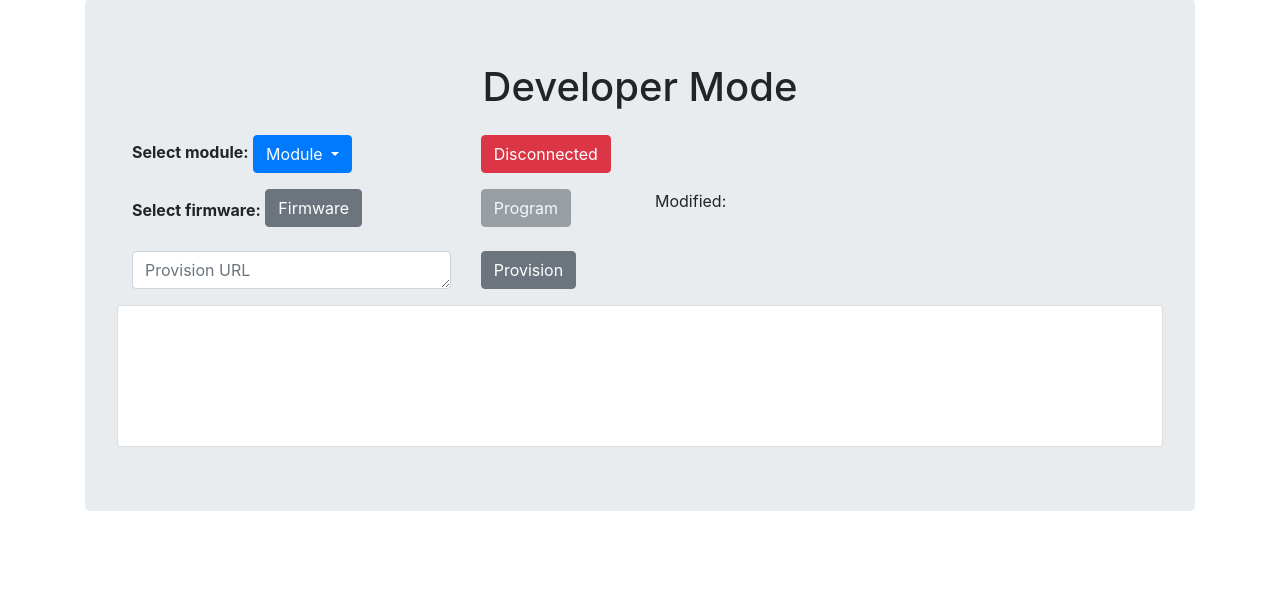
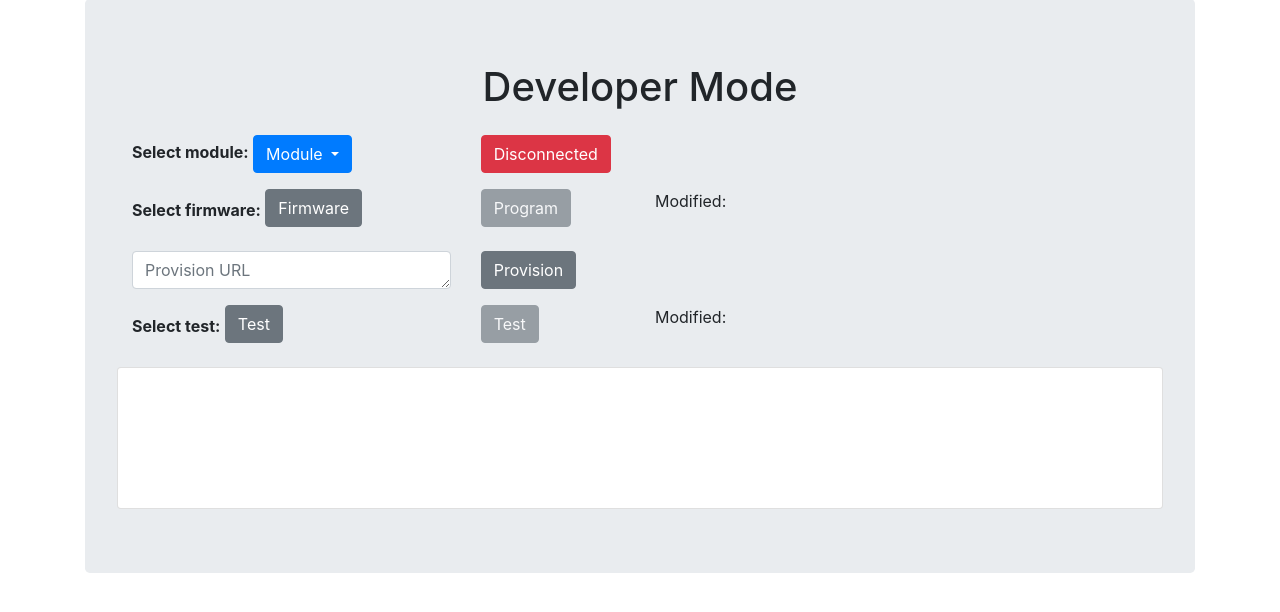
Before and after one commit to thingpilot/rpi_test_platform, a Flask app: page /developer in a window 1280 px wide. Shown: the part 57-669 px from the top of the page. Run offline with Flask 2, Linux system fonts and the light colour scheme; parts of the project's set-up code (start-up, migrations or seed data) failed here and were passed over; some libraries are stand-ins or nearby versions.

Commit message:
Handle upload of Python test files

```diff
--- a/app.py
+++ b/app.py
@@ -6,6 +6,7 @@
 """
 
 # Standard library imports
+import atexit
 from os import urandom, path, getcwd
 
 # 3rd-party library imports
@@ -19,12 +20,15 @@ import app_utils
 from ocd import ocd_wrapper
 
 # Global Flask and SocketIO objects
-ALLOWED_EXTENSIONS = {'bin'}
+ALLOWED_FW_EXTENSIONS = {'bin'}
+ALLOWED_TEST_EXTENSIONS = {'py'}
 FIRMWARE_FOLDER = '/ocd/firmware'
+TEST_FOLDER = '/module_tests'
 
 app = Flask(__name__)
 app.config['SECRET_KEY'] = f"{urandom(64)}"
 app.config['FIRMWARE_FOLDER'] = FIRMWARE_FOLDER
+app.config['TEST_FOLDER'] = TEST_FOLDER
 socketio = SocketIO(app, async_mode='eventlet')
 
 
@@ -33,9 +37,13 @@ def home():
     return render_template("home.html")
 
 
-def allowed_file(filename):
-    return '.' in filename and \
-           filename.rsplit('.', 1)[1].lower() in ALLOWED_EXTENSIONS
+def allowed_file(filename, type):
+    if type == 'FW':
+        return '.' in filename and \
+            filename.rsplit('.', 1)[1].lower() in ALLOWED_FW_EXTENSIONS
+    elif type == 'TEST':
+        return '.' in filename and \
+            filename.rsplit('.', 1)[1].lower() in ALLOWED_TEST_EXTENSIONS
 
 
 @app.route('/firmware', methods=['POST'])
@@ -49,13 +57,31 @@ def firmware_upload():
         if file.filename == '':
             return Response(status=400)
 
-        if allowed_file(file.filename):
+        if allowed_file(file.filename, 'FW'):
             filename = secure_filename(file.filename)
             file.save(f"{getcwd()}{path.join(app.config['FIRMWARE_FOLDER'], filename)}")
             return Response(status=201)
         else:
             return Response(status=400)
 
+
+@app.route('/test', methods=['POST'])
+def test_upload():
+    if request.method == 'POST':
+        if 'file' not in request.files:
+            return Response(status=415)
+
+        file = request.files['file']
+
+        if file.filename == '':
+            return Response(status=400)
+
+        if allowed_file(file.filename, 'TEST'):
+            filename = secure_filename(file.filename)
+            file.save(f"{getcwd()}{path.join(app.config['TEST_FOLDER'], filename)}")
+            return Response(status=201)
+        else:
+            return Response(status=400)
 
 
 @app.route('/developer')
@@ -123,5 +149,10 @@ def programming_unknown_error():
     socketio.emit('js_programming_unknown_error')
 
 
+def exit_handler():
+    socketio.emit('SHUTDOWN')
+
+
 if __name__ == '__main__':
+    atexit.register(exit_handler)
     socketio.run(app, host=app_utils.get_ip_address(), port=80, debug=True)
--- a/static/css/custom.css
+++ b/static/css/custom.css
@@ -1,3 +1,7 @@
-#fileUploadButton {
+#firmwareUploadButton {
     display: none;
 }
+
+#testUploadButton {
+    display: none;
+}
--- a/templates/developer.html
+++ b/templates/developer.html
@@ -36,8 +36,8 @@
             <div class="col-sm-4">
                 <form method=post enctype=multipart/form-data id="firmwareUploadForm">
                     <b>Select firmware:</b>
-                    <input type="file" id="fileUploadButton" accept=".bin" name=file onchange=handleUpload(this.files)>
-                    <label class="btn btn-secondary" for="fileUploadButton" id="fileUploadLabel">Firmware</label>
+                    <input type="file" id="firmwareUploadButton" accept=".bin" name=file onchange=handleFirmwareUpload(this.files)>
+                    <label class="btn btn-secondary" for="firmwareUploadButton" id="firmwareUploadLabel">Firmware</label>
                 </form>
             </div>
             <div class="col-sm-2">
@@ -46,7 +46,7 @@
                 </button>
             </div>
             <div class="col-sm-6">
-                <label id="fileDateLabel">Modified: </label>
+                <label id="firmwareDateLabel">Modified: </label>
             </div>
         </div>
         <p></p>
@@ -62,6 +62,24 @@
             <div class="col-sm-6">
             </div>
         </div>
+        <p></p>
+        <div class="row">
+            <div class="col-sm-4">
+                <form method=post enctype=multipart/form-data id="testUploadForm">
+                    <b>Select test:</b>
+                    <input type="file" id="testUploadButton" accept=".py" name=file onchange=handleTestUpload(this.files)>
+                    <label class="btn btn-secondary" for="testUploadButton" id="testUploadLabel">Test</label>
+                </form>
+            </div>
+            <div class="col-sm-2">
+                <button class="btn btn-secondary" type="button" id="testButton" disabled onclick=handleTest()>
+                    Test
+                </button>
+            </div>
+            <div class="col-sm-6">
+                <label id="testDateLabel">Modified: </label>
+            </div>
+        </div>
     </div>
     <p></p>
     <div class="card">
@@ -74,11 +92,9 @@
     </div>
 </div>
 
-
-
-
 <script>
     var socket = io();
+    var pgm_start_time;
 
     socket.on('js_module_present', function() {
         $('#moduleDetectButton').text("Connected");
@@ -92,17 +108,16 @@
 
     socket.on('js_programming_started', function() {
         bootstrap_alert.primary("Programming started...")
-
-        console.log($('#terminal').text())
+        pgm_start_time = new Date().getTime();
     })
 
     socket.on('js_programming_progress', function(data) {
-        console.log(data)
         $('#terminal').text(data + $('#terminal').text())
     })
 
     socket.on('js_programming_success', function() {
-        bootstrap_alert.success("Programming successful")
+        var pgm_end_time = new Date().getTime();
+        bootstrap_alert.success("Programming successful. Took: " + (pgm_end_time - pgm_start_time) + "ms")
         $('#programButton').removeClass("btn btn-secondary").addClass("btn btn-success")
     })
 
@@ -156,7 +171,7 @@
         }
     });
 
-    function handleUpload(file) {
+    function handleFirmwareUpload(file) {
         var form_data = new FormData($('#firmwareUploadForm')[0]);
 
         var filename = file[0].name;
@@ -174,10 +189,10 @@
 
             },
             success: function(data) {
-                $('#fileUploadLabel').removeClass("btn btn-danger");
-                $('#fileUploadLabel').removeClass("btn btn-secondary").addClass("btn btn-success");
-                $('#fileUploadLabel').text(filename);
-                $('#fileDateLabel').text("Modified: " + date);
+                $('#firmwareUploadLabel').removeClass("btn btn-danger");
+                $('#firmwareUploadLabel').removeClass("btn btn-secondary").addClass("btn btn-success");
+                $('#firmwareUploadLabel').text(filename);
+                $('#firmwareDateLabel').text("Modified: " + date);
 
                 $('#programButton').prop('disabled', false);
                 $('#programButton').removeClass("btn btn-success")
@@ -188,9 +203,9 @@
                 bootstrap_alert.success("Successfully uploaded " + filename + " at " + upload_date);
             },
             error: function(data) {
-                $('#fileUploadLabel').removeClass("btn btn-secondary").addClass("btn btn-danger");
-                $('#fileUploadLabel').text("Invalid");
-                $('#fileDateLabel').text("Modified: ");
+                $('#firmwareUploadLabel').removeClass("btn btn-secondary").addClass("btn btn-danger");
+                $('#firmwareUploadLabel').text("Invalid");
+                $('#firmwareDateLabel').text("Modified: ");
 
                 $('#programButton').prop('disabled', true);
                 $('#programButton').removeClass("btn btn-success")
@@ -210,11 +225,72 @@
             }
         });
 
-        $('#fileUploadButton').val("");
+        $('#firmwareUploadButton').val("");
     }
 
     function handleProgram() {
-        socket.emit('start_programming', $('#fileUploadLabel').text())
+        socket.emit('start_programming', $('#firmwareUploadLabel').text())
+    }
+
+    function handleTestUpload(file) {
+        var form_data = new FormData($('#testUploadForm')[0]);
+
+        var filename = file[0].name;
+        var extension = filename.split('.')[1].toLowerCase();
+        var date = file[0].lastModifiedDate.toString().slice(0, 33);
+
+        $.ajax({
+            data: form_data,
+            type: "POST",
+            url: "/test",
+            contentType: false,
+            cache: false,
+            processData: false,
+            beforeSend: function() {
+
+            },
+            success: function(data) {
+                $('#testUploadLabel').removeClass("btn btn-danger");
+                $('#testUploadLabel').removeClass("btn btn-secondary").addClass("btn btn-success");
+                $('#testUploadLabel').text(filename);
+                $('#testDateLabel').text("Modified: " + date);
+
+                $('#testButton').prop('disabled', false);
+                $('#testButton').removeClass("btn btn-success")
+                $('#testButton').removeClass("btn btn-secondary").addClass("btn btn-primary");
+
+                var upload_date = new Date().toLocaleString();
+
+                bootstrap_alert.success("Successfully uploaded " + filename + " at " + upload_date);
+            },
+            error: function(data) {
+                $('#testUploadLabel').removeClass("btn btn-secondary").addClass("btn btn-danger");
+                $('#testUploadLabel').text("Invalid");
+                $('#testDateLabel').text("Modified: ");
+
+                $('#testButton').prop('disabled', true);
+                $('#testButton').removeClass("btn btn-success")
+                $('#testButton').removeClass("btn btn-primary").addClass("btn btn-secondary");
+
+                var upload_date = new Date().toLocaleString();
+
+                if(data.status == 400) {
+                    bootstrap_alert.warning("Bad filetype or filename: " + filename + " at " + upload_date);
+                }
+                else if(data.status == 415) {
+                    bootstrap_alert.warning("Error uploading file: " + filename + " at " + upload_date);
+                }
+                else {
+                    bootstrap_alert.warning("Unknown error at " + upload_date);
+                }
+            }
+        });
+
+        $('#testUploadButton').val("");
+    }
+
+    function handleTest() {
+
     }
 
     function isValidURL(string) {
```
